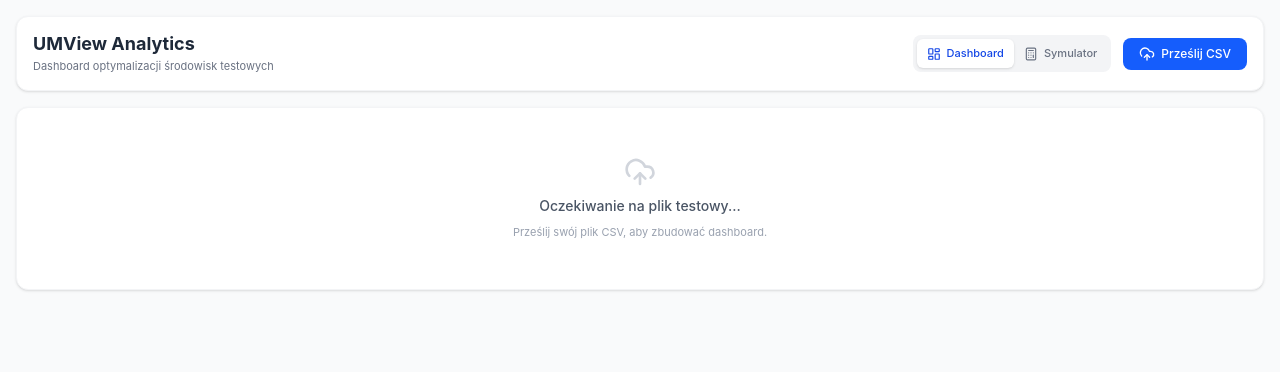
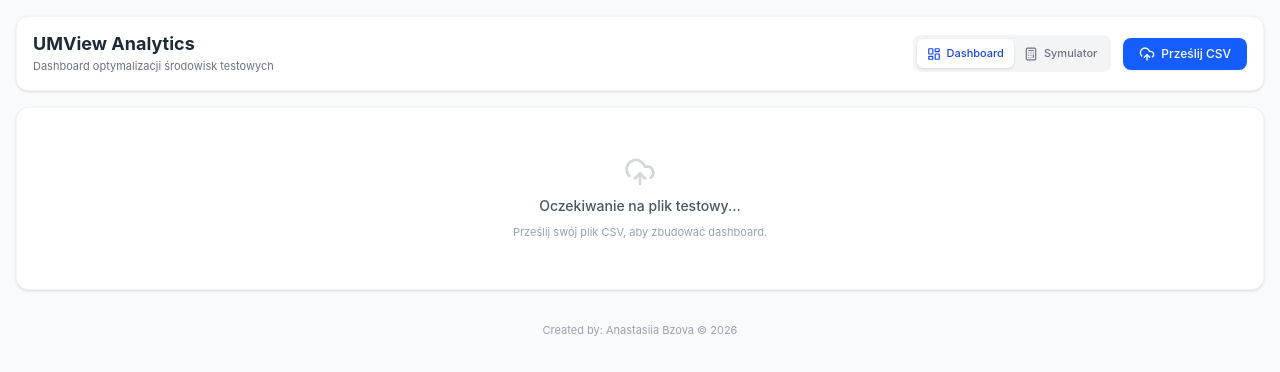
Before and after one commit to NasTiaFox30/UMView-Analytics, a React (Vite) app: page / in a window 1280 px wide. Shown: the top 372 px of the page. Built offline with nearby package versions, Linux system fonts and the light colour scheme.

Commit message:
Created footer

```diff
--- a/src/App.jsx
+++ b/src/App.jsx
@@ -428,6 +428,9 @@ function App() {
           </div>
         )}
       </div>
+      <footer className="mt-8 text-center text-gray-400 text-[11px]">
+        <p>Created by: Anastasiia Bzova &copy; {new Date().getFullYear()}</p>
+      </footer>
     </div>
   );
 }
```
